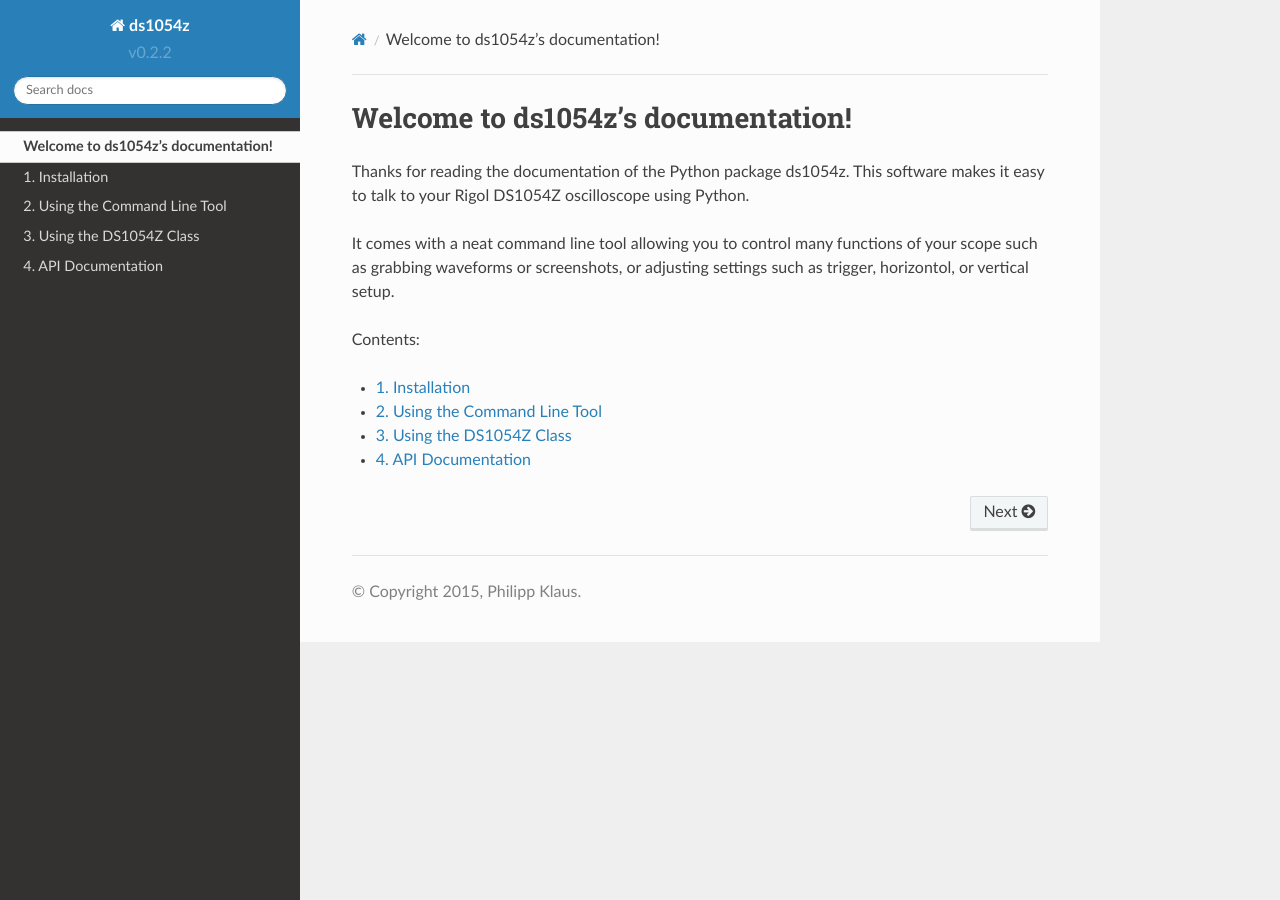
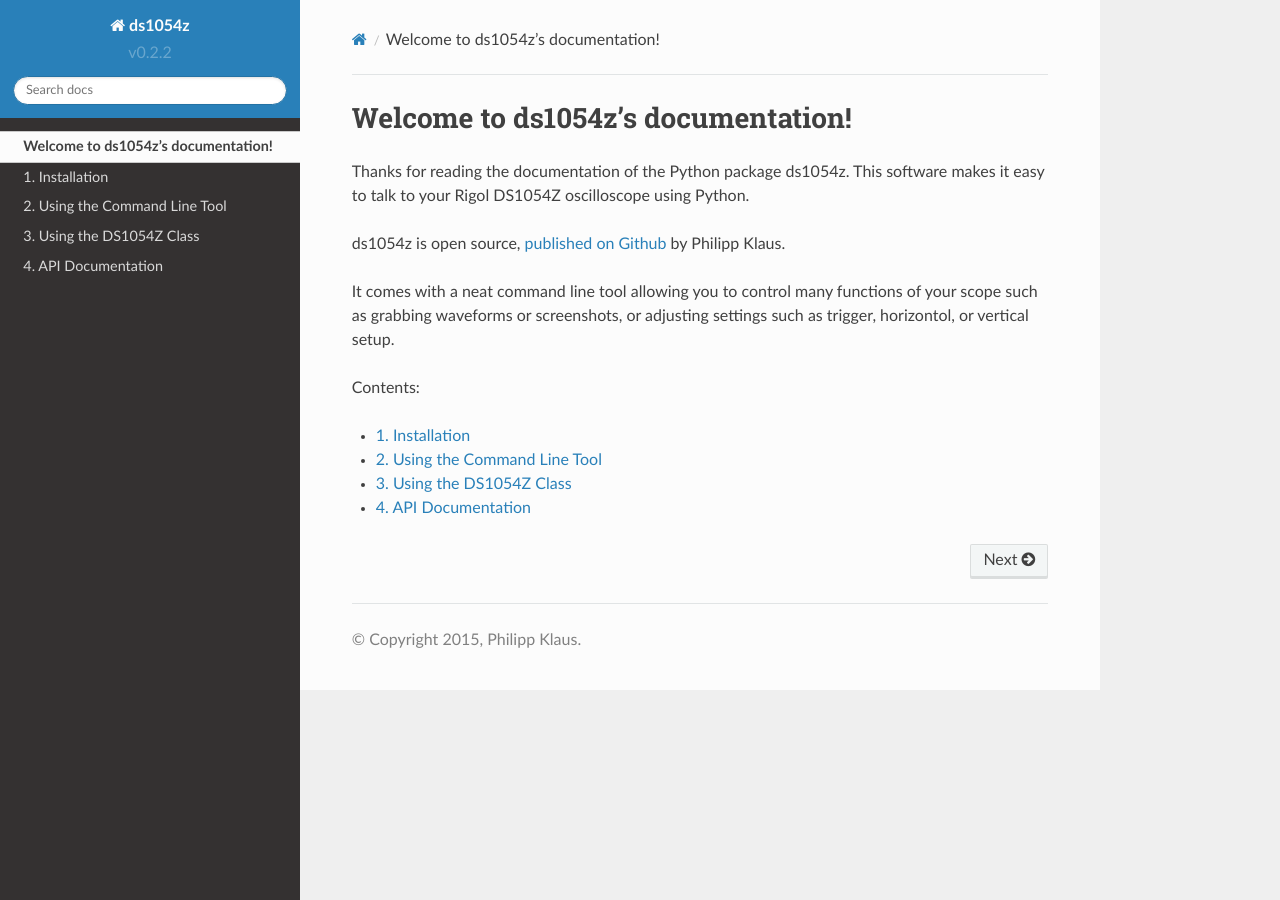
Before and after one commit to pklaus/ds1054z, a Sphinx documentation site: the page built from docs/index.rst, in a window 1280 px wide. Built offline with Sphinx 7.4.7 and the Read the Docs theme 2.0.0, drawn with Linux system fonts in a browser that asks for light colours.

Commit message:
docs: link to github right from docs index page

```diff
--- a/docs/index.rst
+++ b/docs/index.rst
@@ -6,6 +6,8 @@
 Thanks for reading the documentation of the Python package ds1054z.
 This software makes it easy to talk to your Rigol DS1054Z oscilloscope
 using Python.
+
+ds1054z is open source, `published on Github`_ by Philipp Klaus.
 
 It comes with a neat command line tool allowing you to control many
 functions of your scope such as grabbing waveforms or screenshots,
@@ -28,3 +30,5 @@
    using-the-cli
    using-the-class
    api/index
+
+.. _`published on Github`: https://github.com/pklaus/ds1054z
```
